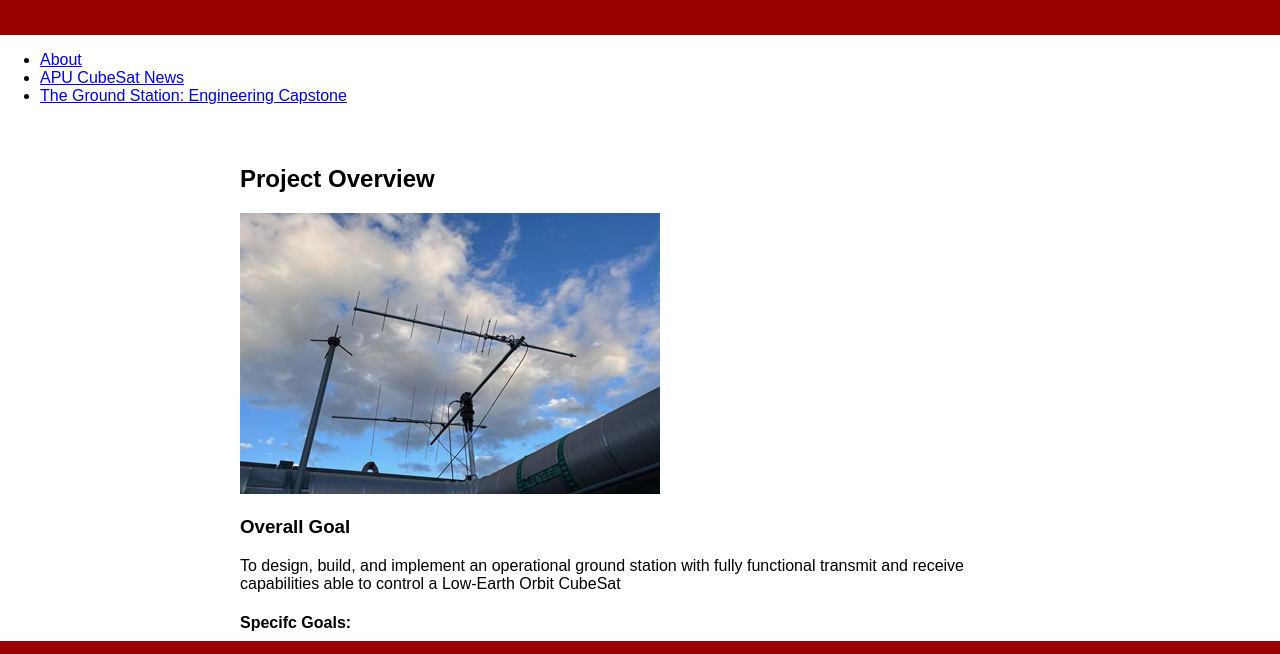
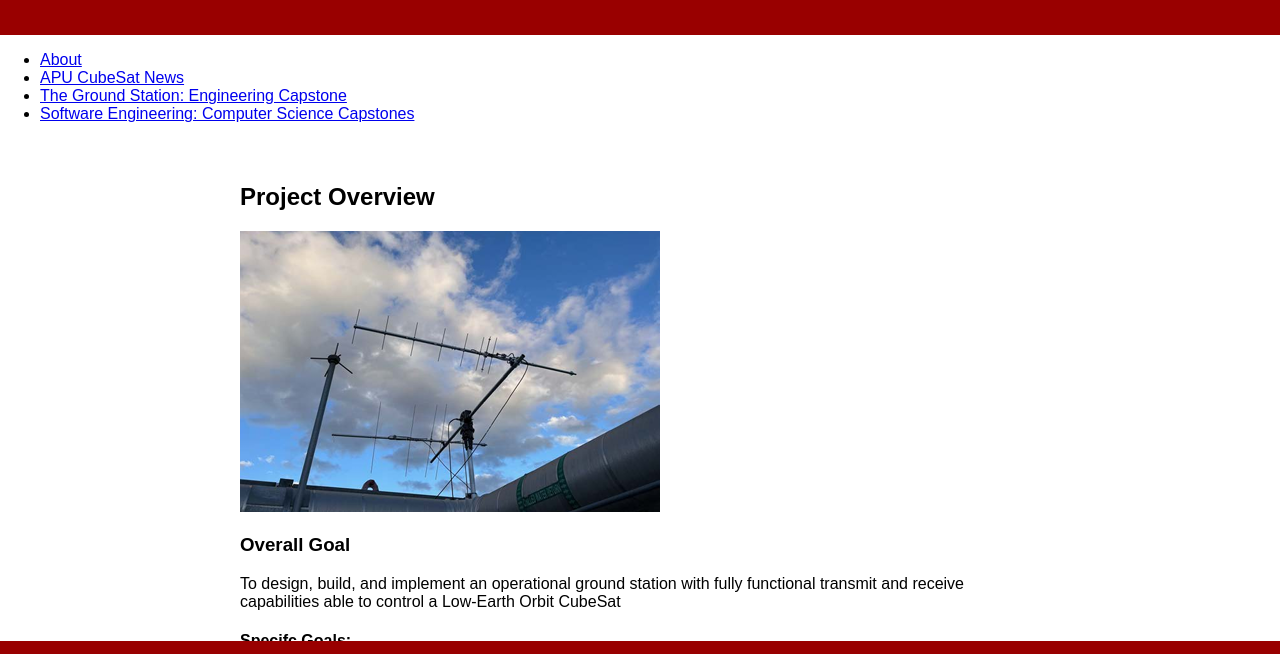
Before and after one commit to wallie21/capstoneteam2, a plain HTML site: page engineering.html in a window 1280 px wide. Shown: the part 77-731 px from the top of the page. Drawn offline with Linux system fonts and the light colour scheme.

Commit message:
Update engineering.html

```diff
--- a/engineering.html
+++ b/engineering.html
@@ -14,7 +14,8 @@
         <ul>
             <li><a href="about.html">About</a></li>
             <li><a href="blog.html">APU CubeSat News</a></li>
-	    <li><a href="engineering.html">The Ground Station: Engineering Capstone</a></li>
+            <li><a href="engineering.html">The Ground Station: Engineering Capstone</a></li>
+            <li><a href="computer_science.html">Software Engineering: Computer Science Capstones</a></li>
         </ul>
     </nav>
     <main>
```
